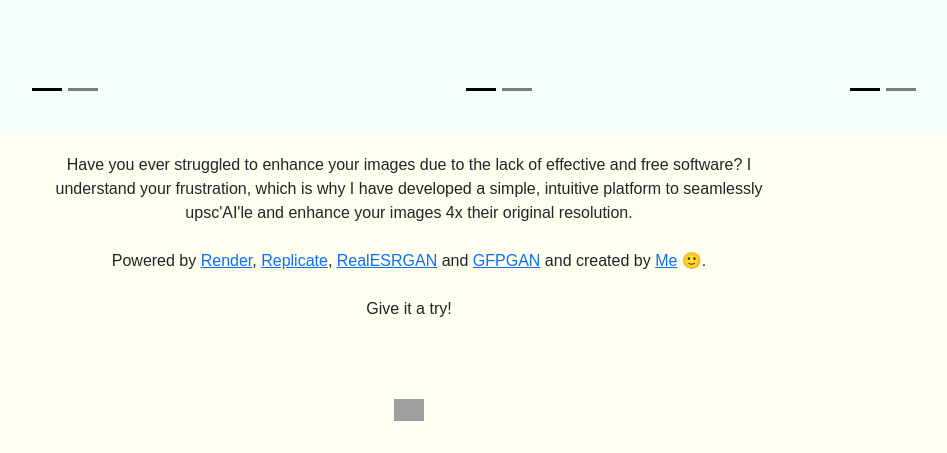
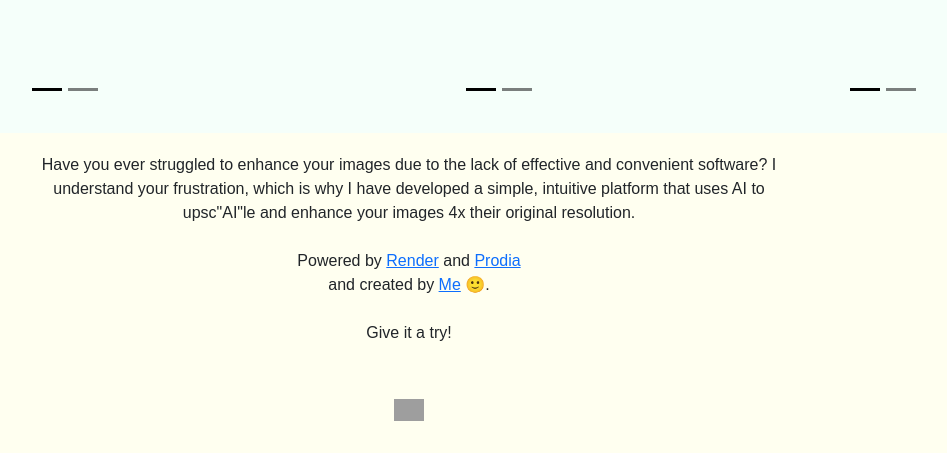
Before and after one commit to AdiBak/upscaile, a Flask app: page /edit in a window 1280 px wide. Shown: the part 1062-1515 px from the top of the page, without its empty margins (231-1178 px from the left). Run offline with Flask 3, Linux system fonts and the light colour scheme; some web fonts are replaced; grey boxes are pictures that could not be loaded.

Commit message:
edit about html

```diff
--- a/templates/index.html
+++ b/templates/index.html
@@ -529,12 +529,14 @@
     <div id="aboutdiv">
         <p id="aboutpara">
             Have you ever struggled to enhance your images due to the lack of effective
-            and free software? I understand your frustration, which is why I
-            have developed a simple, intuitive platform to seamlessly upsc'AI'le and enhance your images
-            4x their original resolution.
+            and convenient software? I understand your frustration, which is why I
+            have developed a simple, intuitive platform that uses AI to upsc"AI"le
+            and enhance your images 4x their original resolution.
             <br><br>
-            Powered by <a href="https://render.com/" target="_blank">Render</a>, <a href="https://replicate.com/" target=”_blank”>Replicate</a>, <a href="https://github.com/xinntao/Real-ESRGAN" target=”_blank”>RealESRGAN</a>
-            and <a href="https://github.com/TencentARC/GFPGAN">GFPGAN</a> and created by <a href="https://github.com/AdiBak/" target=”_blank”>Me</a> &#128578;.
+            Powered by <a href="https://render.com/" target="_blank">Render</a> and <a href="https://prodia.com/" target=”_blank”>Prodia</a>
+
+            <br>
+            and created by <a href="https://github.com/AdiBak/" target=”_blank”>Me</a> &#128578;.
             <br><br>
 
             Give it a try!</p>
```
